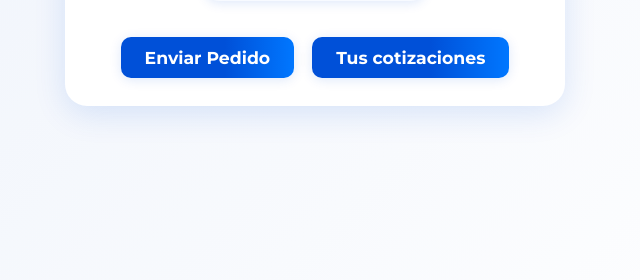
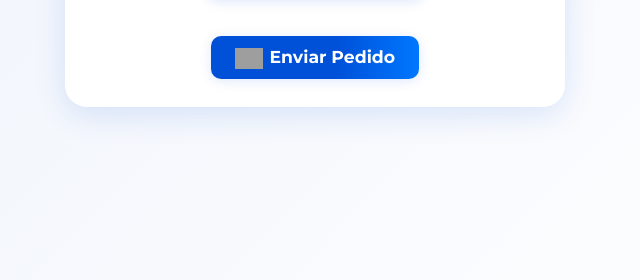
Before and after one commit to luisgarciau03-art/NIOVALWEB, a Flask app: template templates/panel.html in a window 1280 px wide. Shown: the part 520-800 px from the top of the page, without its empty margins (325-965 px from the left). Run offline with Flask 3, Linux system fonts and the light colour scheme; the template is opened without the code that fills it: most values are stand-ins (such as "Sample title", 1, 10 or a date in 2020); grey boxes are pictures that could not be loaded.

Commit message:
Actualiza .gitignore y corrige 2

```diff
--- a/script45t.py
+++ b/script45t.py
@@ -1011,6 +1011,7 @@ if __name__ == "__main__":
             print("No se pudo obtener el PDF. Flujo detenido.")
         else:
             print("[DEBUG] Llamando a insertar_fila_ventas...")
+            # link_pdf, nombre_cliente, total_factura, num_factura, esquema, mes_actual
             result_ventas = insertar_fila_ventas(drive_url or "", nombre_cliente, monto, num_factura, esquema, mes_actual)
             print(f"[DEBUG] Resultado de insertar_fila_ventas: {result_ventas}")
 
--- a/templates/panel.html
+++ b/templates/panel.html
@@ -130,8 +130,9 @@
       <p><b>Esquema actual:</b> {{ precio_esquema }}</p>
     </div>
     <div class="panel-links">
-      <a class="panel-link" href="/pedidos?uid={{ uid }}">Enviar Pedido</a>
-      <a class="panel-link" href="/cotizaciones?uid={{ uid }}">Tus cotizaciones</a>
+      <a class="panel-link" href="/pedidos?uid={{ uid }}">
+        <img src="https://cdn.jsdelivr.net/gh/twitter/twemoji@14.0.2/assets/svg/1f6d2.svg" alt="Carrito" style="height:1.2em;vertical-align:middle;margin-right:7px;">Enviar Pedido
+      </a>
     </div>
   </div>
 </body>
```
